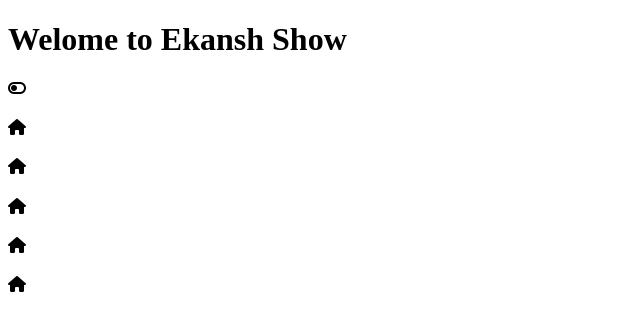
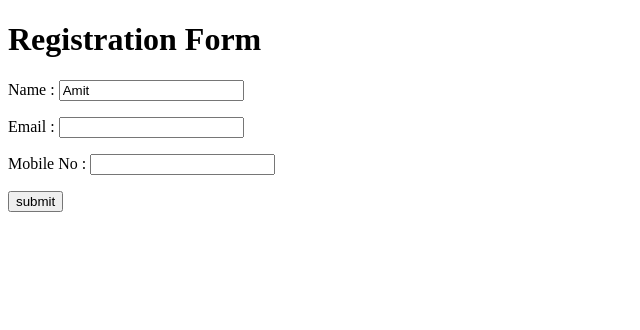
Before and after one commit to pbobby47/WEB_TECH_JDL-JFFWBD-A10, a React (Vite) app in the folder React JS/react-vite-app/: page / in a window 1280 px wide. Shown: the top 330 px of the page, without its empty margins (0-640 px from the left). Built offline with nearby package versions, Linux system fonts and the light colour scheme.

Commit message:
Forms in React JS

```diff
--- a/React JS/react-vite-app/src/App.jsx
+++ b/React JS/react-vite-app/src/App.jsx
@@ -1534,6 +1534,7 @@ const App = () => {
 export default App;
 */
 // ? Example 2:
+/*
 import React from "react";
 import { useState } from "react";
 
@@ -1585,3 +1586,197 @@ const App = () => {
 };
 
 export default App;
+*/
+
+// ! ========================= Forms in React JS ===============
+// ! ===================== UnControlled Forms =====================
+// ? ============ useRef() Hook ==============
+/*
+To get the reference of an element we have to use useRef() Hook.
+For reference of an element we have to use useRef() Hook.
+    1. import useRef()
+    2. store in a variable
+    3. to pass reference we have to use "ref prop" and assgin the variable name.
+
+Reference variable should be assigned to only one element.
+If we repeat the variable name for multiple elements , it wil target the most updated element.
+*/
+
+// ? Example 1:
+/*
+import React from "react";
+import { useRef } from "react";
+
+const App = () => {
+  let nameRef = useRef();
+  // console.log(nameRef)
+
+  let emailRef = useRef();
+  let mobileRef = useRef();
+
+  let handleSubmit = e => {
+    e.preventDefault();
+
+    // console.log(nameRef);
+    // console.log(nameRef.current);
+    // console.log(nameRef.current.value);
+
+    console.log(nameRef.current.value);
+    console.log(emailRef.current.value);
+    console.log(mobileRef.current.value);
+    console.log({
+      userName: nameRef.current.value,
+      userEmail: emailRef.current.value,
+      userNo: mobileRef.current.value,
+    });
+  };
+
+  return (
+    <>
+      <h1>Form</h1>
+      <form onSubmit={handleSubmit}>
+        <label>Name :</label>
+        <input type="text" ref={nameRef} /> <br /> <br />
+        <label>Email :</label>
+        <input type="text" ref={emailRef} /> <br /> <br />
+        <label>Mobile :</label>
+        <input type="text" ref={mobileRef} /> <br /> <br />
+        <button>Submit</button>
+      </form>
+    </>
+  );
+};
+
+export default App;
+*/
+
+// ? Example 2:
+// Sum of 3 numbers
+/*
+import React from "react";
+import { useState } from "react";
+import { useRef } from "react";
+
+const App = () => {
+  let [result, setResult] = useState("");
+
+  let number1 = useRef();
+  let number2 = useRef();
+  let number3 = useRef();
+
+  console.log(number1);
+  console.log(number2);
+  console.log(number3);
+
+  let handleSubmit = e => {
+    e.preventDefault();
+
+    console.log(number1.current.value);
+    console.log(typeof number1.current.value);
+    console.log(number2.current.value);
+    console.log(number3.current.value);
+
+    console.log(Number(number1.current.value));
+    console.log(number1.current.value * 1);
+    console.log(+number1.current.value);
+    console.log(typeof Number(number1.current.value));
+
+    setResult(
+      Number(number1.current.value) +
+        Number(number2.current.value) +
+        Number(number3.current.value)
+    );
+
+    //  +number1.current.value + +number2.current.value + +number3.current.value;
+    //  number1.current.value*1 + number2.current.value*1 + number3.current.value*1;
+  };
+
+  return (
+    <>
+      <h1>Addition Form</h1>
+      <form onSubmit={handleSubmit}>
+        <p>
+          <label>Number 1 : </label>
+          <input type="tel" ref={number1} />
+        </p>
+
+        <p>
+          <label>Number 2 : </label>
+          <input type="tel" ref={number2} />
+        </p>
+
+        <p>
+          <label>Number 3 : </label>
+          <input type="tel" ref={number3} />
+        </p>
+
+        <p>
+          <button>submit</button>
+        </p>
+      </form>
+
+      {result && <h2>Output is : {result}</h2>}
+    </>
+  );
+};
+
+export default App;
+*/
+
+// ! ===================== Controlled Forms =====================
+/*
+    1. useState( ) Hook
+    2. value prop
+    3. readOnly / onChange Event
+
+Note:
+  You provided a `value` prop to a form field without an `onChange` handler.
+  This will render a read-only field.
+*/
+
+import React from "react";
+import { useState } from "react";
+
+const App = () => {
+  let [name, setName] = useState("Amit");
+  let [email, setEmail] = useState("");
+  let [mobile, setMobile] = useState("");
+
+  return (
+    <>
+      <h1>Registration Form</h1>
+      <form action="">
+        <p>
+          <label>Name : </label>
+          <input
+            type="text"
+            value={name}
+            onChange={e => {
+              // console.log("I am changing...");
+              // console.log(e);
+              // console.log(e.target);
+              console.log(e.target.value);
+              setName(e.target.value);
+            }}
+          />
+        </p>
+        <p>
+          <label>Email : </label>
+          <input type="text" value={email}  onChange={e => {
+              setEmail(e.target.value);
+            }} />
+        </p>
+        <p>
+          <label>Mobile No : </label>
+          <input type="text" value={mobile}
+            onChange={e => setMobile(e.target.value)} />
+        </p>
+        <p>
+          <button>submit</button>
+        </p>
+      </form>
+    </>
+  );
+};
+
+export default App;
```
